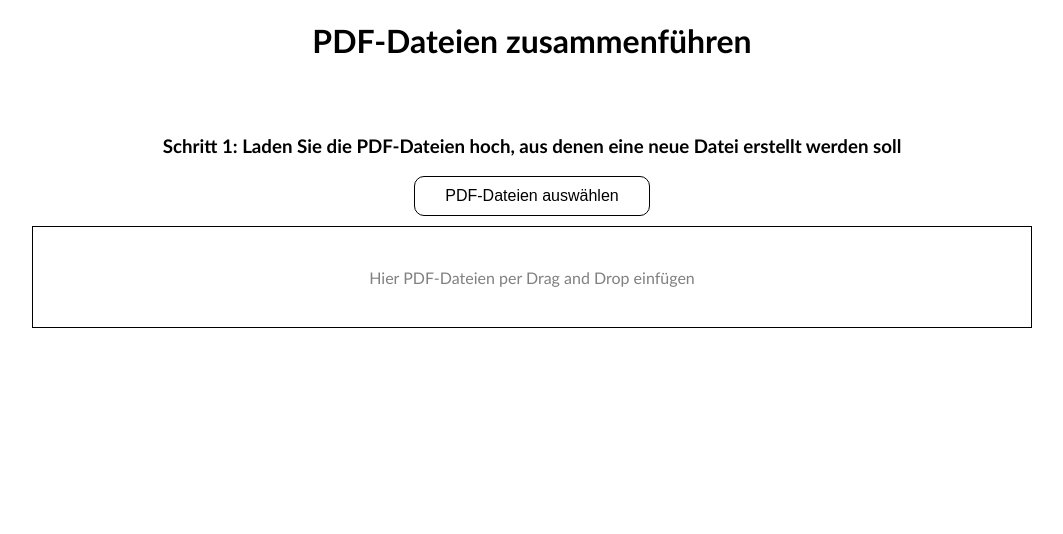
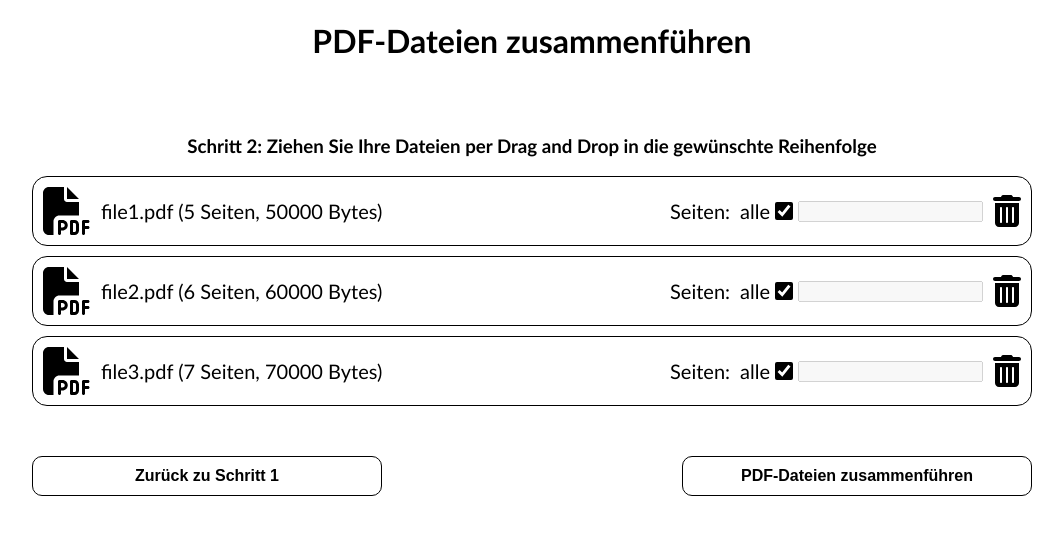
Before and after one commit to jan310/pdfmerge-web, a React (Create React App) app: page / in a window 1280 px wide. Shown: the top 534 px of the page, without its empty margins (108-1171 px from the left). Built offline with nearby package versions, Linux system fonts and the light colour scheme.

Commit message:
added functionality to specify pages

```diff
--- a/src/App.js
+++ b/src/App.js
@@ -3,8 +3,30 @@ import FileSelection from "./components/FileSelection";
 import MergeSpecification from "./components/MergeSpecification";
 
 function App() {
-  const [currentStep, setCurrentStep] = useState("FileSelection");
-  const [files, setFiles] = useState([]);
+  const [currentStep, setCurrentStep] = useState("MergeSpecification");
+  const [files, setFiles] = useState([
+    {
+      id: "1",
+      name: "file1.pdf",
+      size: 50000,
+      numberOfPages: 5,
+      selectedPages: "all"
+    },
+    {
+      id: "2",
+      name: "file2.pdf",
+      size: 60000,
+      numberOfPages: 6,
+      selectedPages: "all"
+    },
+    {
+      id: "3",
+      name: "file3.pdf",
+      size: 70000,
+      numberOfPages: 7,
+      selectedPages: "all"
+    },
+  ]);
 
   function displayCurrentStep() {
     if (currentStep === "FileSelection") return <FileSelection files={files} setFiles={setFiles} setCurrentStep={setCurrentStep}/>;
--- a/src/components/FileSelection/index.js
+++ b/src/components/FileSelection/index.js
@@ -18,7 +18,6 @@ function FileSelection({files, setFiles, setCurrentStep}) {
   function removeFile(e, id) {
     e.preventDefault();
     setFiles(files.filter((file) => file.id !== id));
-    //TODO: notify backend
   }
 
   function upload(file) {
@@ -37,7 +36,7 @@ function FileSelection({files, setFiles, setCurrentStep}) {
         name: file.name,
         size: responseJson.size,
         numberOfPages: responseJson.numberOfPages,
-        selectedPages: []
+        selectedPages: "all"
       };
       setFiles(prevState => [...prevState, fileMetaData]);
     }).catch((error) => console.log(error));
@@ -60,7 +59,7 @@ function FileSelection({files, setFiles, setCurrentStep}) {
       </div>
       <div style={files.length > 0 ? {display: "block"} : {display: "none"}}>
         <FontAwesomeIcon icon={faCircleInfo} size={"lg"} style={{display: "inline-block", marginRight: "5px"}}/>
-        <p style={{display: "inline-block", fontFamily: "Calibri, serif", marginTop: "8px"}}>Klicken Sie mit der rechten Maustaste auf eine Datei, wenn Sie diese wieder entfernen möchten.</p>
+        <p style={{display: "inline-block", fontFamily: "Calibri, serif", marginTop: "8px"}}>Klicken Sie mit der rechten Maustaste auf eine Datei, falls Sie diese wieder entfernen möchten.</p>
         <button style={{width: "100%", fontWeight: "bold", marginTop: "50px"}} onClick={() => setCurrentStep("MergeSpecification")}>Weiter zu Schritt 2</button>
       </div>
     </>
--- a/src/components/FileSpecification/index.css
+++ b/src/components/FileSpecification/index.css
@@ -1,6 +1,48 @@
-.file-specification {
+.file-specification-container {
     border: 1px solid black;
-    margin-top: 5px;
-    margin-bottom: 5px;
+    margin-bottom: 10px;
     background-color: white;
+    border-radius: 15px;
+    display: flex;
+    flex-direction: row;
+    font-family: Calibri, serif
 }
+
+.file-specification-left {
+    flex: 1;
+    padding: 5px;
+    align-items: center;
+    display: flex;
+    flex-direction: row;
+    justify-content: flex-start;
+}
+
+.file-specification-right {
+    flex: 1;
+    padding: 5px;
+    align-items: center;
+    display: flex;
+    flex-direction: row;
+    justify-content: flex-end;
+}
+
+.tooltip {
+    position: relative;
+    display: inline-block;
+}
+
+.tooltip .tooltiptext {
+    visibility: hidden;
+    width: 200px;
+    color: red;
+    text-align: center;
+    border-radius: 6px;
+    padding: 5px 0;
+
+    /* Position the tooltip */
+    position: absolute;
+    z-index: 1;
+    top: 70%;
+    left: 50%;
+    margin-left: -100px;
+}
--- a/src/components/FileSpecification/index.js
+++ b/src/components/FileSpecification/index.js
@@ -1,12 +1,130 @@
 import "./index.css";
+import {faFilePdf, faTrashCan} from "@fortawesome/free-solid-svg-icons";
+import {FontAwesomeIcon} from "@fortawesome/react-fontawesome";
+import {useState} from "react";
 
-function FileSpecification({file}) {
+function FileSpecification({file, setFiles, index}) {
+
+  const [allPages, setAllPages] = useState(true);
+
+  const [pagesErrorFormat, setPagesErrorFormat] = useState(false);
+  const [pagesErrorZero, setPagesErrorZero] = useState(false);
+  const [pagesErrorMax, setPagesErrorMax] = useState(false);
+
+  function checkInput() {
+    setPagesErrorFormat(false);
+    setPagesErrorZero(false);
+    setPagesErrorMax(false);
+    const regex = new RegExp("^\\s*(\\d+)\\s*(?:-\\s*(\\d+)\\s*|)\\s*(?:,\\s*(\\d+)\\s*(?:-\\s*(\\d+)\\s*|)\\s*)*$")
+    const inputValue = document.getElementById(file.id).value.replace(/\s+/g, "");
+    if (regex.test(inputValue)) {
+      let zeroError = false;
+      let maxError = false;
+      const pageNumbers = [];
+      const elements = inputValue.split(",");
+      elements.forEach(element => {
+        if (element.includes("-")) {
+          const numbers = element.split("-");
+          const number1 = Number(numbers[0]);
+          const number2 = Number(numbers[1]);
+          if (number1 === 0 || number2 === 0) {
+            zeroError = true;
+            return;
+          }
+          if (number1 > file.numberOfPages || number2 > file.numberOfPages) {
+            maxError = true;
+            return;
+          }
+          if (number1 < number2) {
+            for (let i = number1; i <= number2; i++) pageNumbers.push(i);
+          }
+          else if (number1 > number2) {
+            for (let i = number1; i >= number2; i--) pageNumbers.push(i);
+          }
+          else pageNumbers.push(number1);
+        }
+        else {
+          const number = Number(element);
+          if (number === 0) {
+            zeroError = true;
+            return;
+          }
+          if (number > file.numberOfPages) {
+            maxError = true;
+            return;
+          }
+          pageNumbers.push(number);
+        }
+      });
+      if (zeroError) {
+        setPagesErrorZero(true);
+        setFiles(prevState => {
+          const updatedFiles = prevState;
+          updatedFiles[index].selectedPages = "error";
+          return updatedFiles;
+        });
+      }
+      else if (maxError) {
+        setPagesErrorMax(true);
+        setFiles(prevState => {
+          const updatedFiles = prevState;
+          updatedFiles[index].selectedPages = "error";
+          return updatedFiles;
+        });
+      }
+      else {
+        setFiles(prevState => {
+          const updatedFiles = prevState;
+          updatedFiles[index].selectedPages = pageNumbers;
+          return updatedFiles;
+        });
+      }
+    }
+    else {
+      setPagesErrorFormat(true);
+      setFiles(prevState => {
+        const updatedFiles = prevState;
+        updatedFiles[index].selectedPages = "error";
+        return updatedFiles;
+      });
+    }
+  }
 
   return (
-    <div className={"file-specification"}>
-      <p>{file.name}</p>
+    <div className={"file-specification-container"}>
+      <div className={"file-specification-left"}>
+        <FontAwesomeIcon icon={faFilePdf} size={"3x"} style={{margin: "5px 5px"}}/>
+        <p style={{margin: "0 5px", fontSize: "20px"}}>{file.name} ({file.numberOfPages} Seiten, {file.size} Bytes)</p>
+      </div>
+      <div className={"file-specification-right"}>
+        <p style={{margin: "5px 5px", fontSize: "20px"}}>Seiten:</p>
+        <p style={{margin: "5px 5px", fontSize: "20px"}}>alle</p>
+        <input type={"checkbox"} checked={allPages} style={{margin: "5px 5px 5px 0", width: "18px", height: "18px", accentColor: "black"}} className={"checkbox"} onChange={() => {
+          if (allPages) {
+            setAllPages(!allPages);
+            document.getElementById(file.id).disabled = false;
+            document.getElementById(file.id).focus();
+          }
+          else {
+            setAllPages(!allPages);
+            setFiles(prevState => {
+              const updatedFiles = prevState;
+              updatedFiles[index].selectedPages = "all";
+              return updatedFiles;
+            });
+          }
+        }}/>
+        <div className={"tooltip"}>
+          <input id={file.id} type={"text"} style={{margin: "5px 5px 5px 0"}} onBlur={checkInput} disabled={allPages}/>
+          <span className={"tooltiptext"} style={{visibility: !allPages && pagesErrorFormat ? "visible" : "hidden"}}>Ungültige Eingabe</span>
+          <span className={"tooltiptext"} style={{visibility: !allPages && pagesErrorZero ? "visible" : "hidden"}}>Ungültige Seite (0)</span>
+          <span className={"tooltiptext"} style={{visibility: !allPages && pagesErrorMax ? "visible" : "hidden"}}>Dokument hat nur {file.numberOfPages} Seiten</span>
+        </div>
+        <FontAwesomeIcon icon={faTrashCan} size={"2x"} style={{margin: "5px 5px", cursor: "pointer"}} onClick={() => setFiles(prevState => prevState.filter(f => f.id !== file.id))}/>
+      </div>
     </div>
-  )
+  );
+
 }
 
 export default FileSpecification;
--- a/src/components/MergeSpecification/index.js
+++ b/src/components/MergeSpecification/index.js
@@ -2,7 +2,7 @@ import "./index.css";
 import FileSpecification from "../FileSpecification";
 import {DragDropContext, Droppable, Draggable} from "react-beautiful-dnd";
 
-function MergeSpecification({files, setFiles}) {
+function MergeSpecification({files, setFiles, setCurrentStep}) {
 
   function handleOnDragEnd(result) {
     if (!result.destination) return;
@@ -24,17 +24,21 @@ function MergeSpecification({files, setFiles}) {
                   <Draggable key={file.id} draggableId={file.id} index={index}>
                     {(provided) => (
                       <li {...provided.draggableProps} {...provided.dragHandleProps} ref={provided.innerRef}>
-                        <FileSpecification file={file}/>
+                        <FileSpecification file={file} setFiles={setFiles} index={index}/>
                       </li>
                     )}
                   </Draggable>
                 )
               })}
-              {provided.placeholder}
+              <div style={{marginBottom: "10px"}}>{provided.placeholder}</div>
             </ul>
           )}
         </Droppable>
       </DragDropContext>
+      <div style={{marginTop: "50px", display: "flex", justifyContent: "space-between"}}>
+        <button style={{marginLeft: "0", width: "350px", fontWeight: "bold"}} onClick={() => setCurrentStep("FileSelection")}>Zurück zu Schritt 1</button>
+        <button style={{marginRight: "0", width: "350px", fontWeight: "bold"}} onClick={() => {if (files.every(file => file.selectedPages !== "error")) setCurrentStep("FilePreview")}}>PDF-Dateien zusammenführen</button>
+      </div>
     </>
   )
 
```
